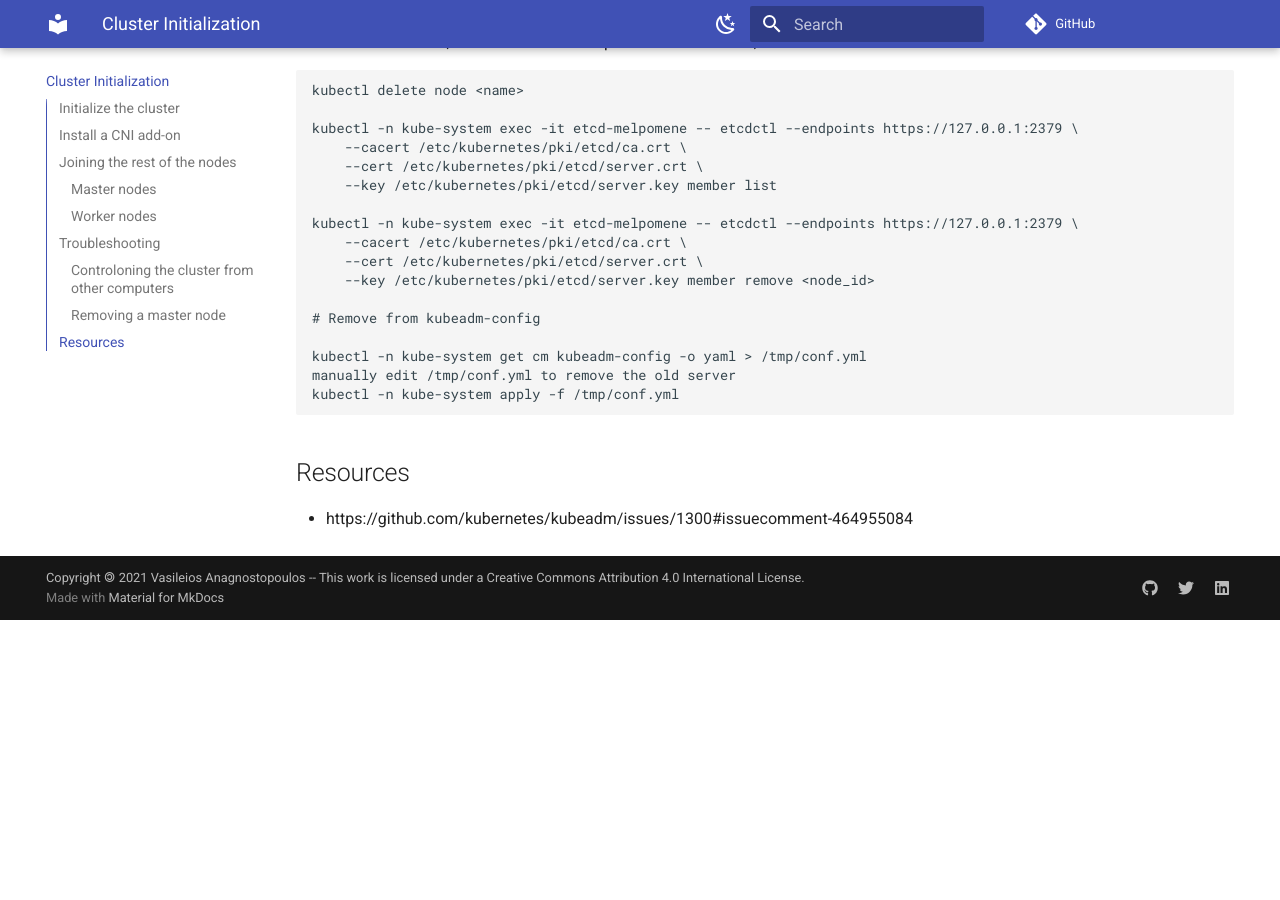
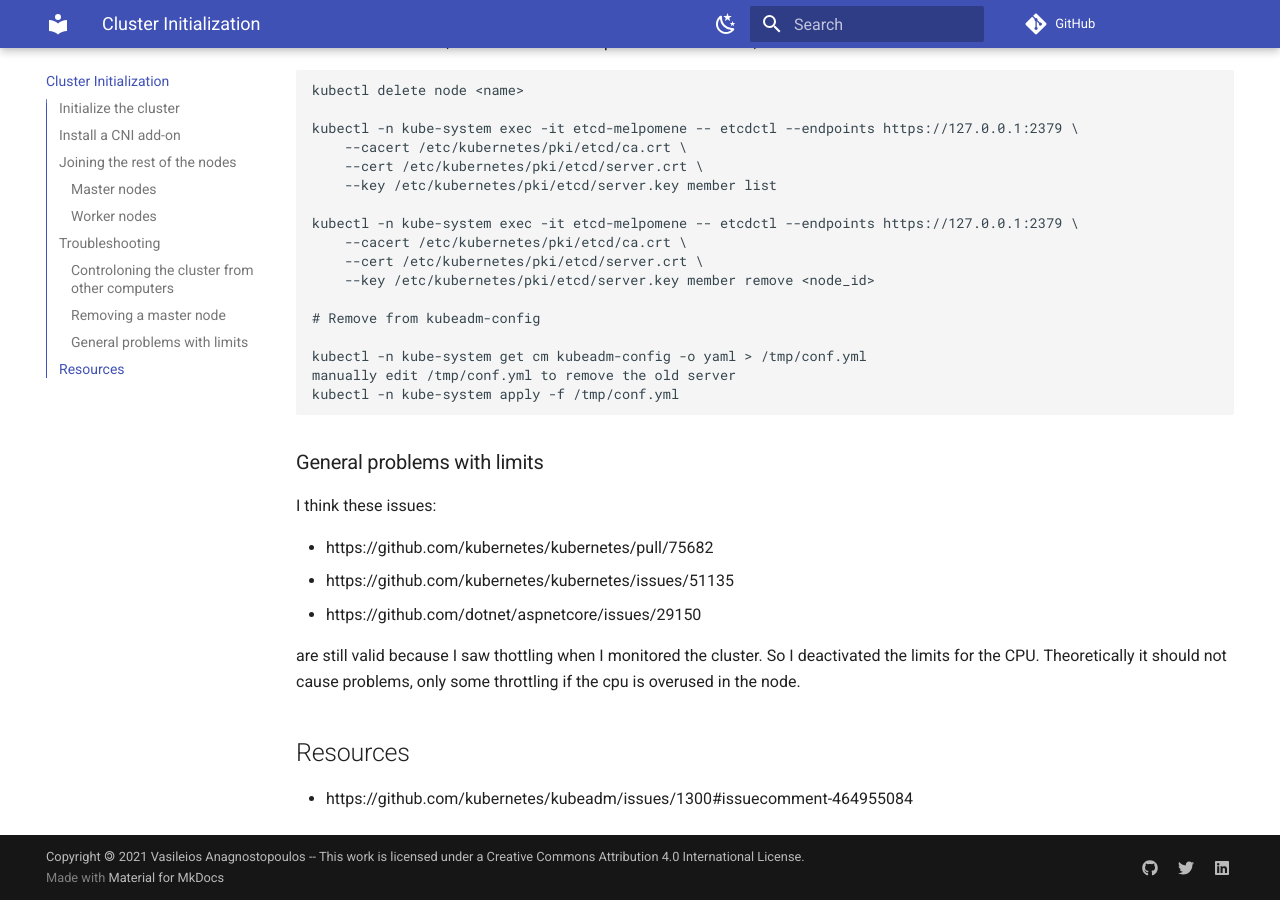
Before and after one commit to anagno/DockerRecipes, an MkDocs documentation site: the page built from docs/02_cluster_initialization.md, in a window 1280 px wide and 900 px high, scrolled down 3153 px. Built offline with MkDocs 1.6.1 and Material for MkDocs 9.7.7, drawn with Linux system fonts in a browser that asks for light colours; comment, search, counter and statistics services are not loaded; before the commit the page ends 3773 px from its top, so only the background shows below that.

````diff
--- a/docs/02_cluster_initialization.md
+++ b/docs/02_cluster_initialization.md
@@ -20,7 +20,7 @@ the cluster.
     [documentation](https://github.com/kube-vip/kube-vip/blob/main/docs/hybrid/static/index.md#additional-nodes)
     we have first to join the cluster and afterwards generate the vip.yaml
 
-```
+``` bash
 sudo docker run --network host \
 --rm plndr/kube-vip:v0.3.4 manifest pod \
 --interface eth0 \
@@ -34,7 +34,7 @@ The default configuration always downloads the image (even if it is present).
 To reduce the amount of data that we download from docker hub we will change it
 by setting the pull policy to ```IfNotPresent``` in:
 
-```
+``` bash
 sudo nano /etc/kubernetes/manifests/vip.yaml
 ```
 !!! note
@@ -44,7 +44,7 @@ sudo nano /etc/kubernetes/manifests/vip.yaml
 
 Afterwards we can initialize the cluster:
 
-```
+``` bash
 TOKEN=$(sudo kubeadm token generate)
 echo $TOKEN
 
@@ -56,7 +56,8 @@ sudo kubeadm init --token=${TOKEN} \
 ```
 
 We should see something like:
-```
+
+``` bash
 Your Kubernetes control-plane has initialized successfully!
 
 To start using your cluster, you need to run the following as a regular user:
@@ -92,7 +93,7 @@ Now that the first node is initialized we can also install our [CNI add-on](http
 
 I went with flannel:
 
-```
+``` bash
 kubectl apply -f https://github.com/coreos/flannel/raw/v0.14.0-rc1/Documentation/kube-flannel.yml
 ```
 
@@ -108,7 +109,7 @@ Now we can continue with the rest of the nodes
 
 Just follow the instructions that were printed in the previous steps.
 
-```
+``` bash
 sudo kubeadm join REDACTED --control-plane
 
 sudo docker run --network host \
@@ -130,7 +131,7 @@ sudo reboot
 
 Similary
 
-```
+``` bash
 sudo kubeadm join REDACTED
 ```
 
@@ -140,7 +141,7 @@ sudo kubeadm join REDACTED
 
 Just install ``kubectl`` to the other computer and copy the necessary files
 
-```
+``` bash
 sudo snap install kubectl
 # Copy the config file to the local computer in .kube folder
 ```
@@ -150,7 +151,7 @@ sudo snap install kubectl
 If a master node fails, we will have also to update the etcd nodes, to remove it
 from the etcd cluster
 
-```
+``` bash
 kubectl delete node <name>
 
 kubectl -n kube-system exec -it etcd-melpomene -- etcdctl --endpoints https://127.0.0.1:2379 \
@@ -170,7 +171,17 @@ manually edit /tmp/conf.yml to remove the old server
 kubectl -n kube-system apply -f /tmp/conf.yml
 ```
 
+### General problems with limits
 
+I think these issues:
+
+- https://github.com/kubernetes/kubernetes/pull/75682
+- https://github.com/kubernetes/kubernetes/issues/51135
+- https://github.com/dotnet/aspnetcore/issues/29150
+
+are still valid because I saw thottling when I monitored the cluster.
+So I deactivated the limits for the CPU. Theoretically it should not cause problems,
+only some throttling if the cpu is overused in the node.
 
 ## Resources
 * https://github.com/kubernetes/kubeadm/issues/1300#issuecomment-464955084
--- a/mkdocs.yml
+++ b/mkdocs.yml
@@ -6,6 +6,7 @@ nav:
 - Hardware: 00_hardware.md
 - Preparation: 01_node_preparation.md
 - Cluster Initialization: 02_cluster_initialization.md
+- Load balancer: 03_load_balancer/03_load_balancer.md
 
 theme:
   name: material
@@ -30,6 +31,8 @@ theme:
         name: Switch to light mode
 
 markdown_extensions:
+  - pymdownx.snippets:
+      check_paths: true
   - admonition
   - toc:
       permalink: true
````
Also changed, not shown: docs/01_node_preparation.md (+4 -4 lines), docs/03_load_balancer/03_load_balancer.md (added, +52 -0 lines), docs/03_load_balancer/values.yaml (added, +42 -0 lines), docs/03_load_balancer/verify.yaml (added, +37 -0 lines).
